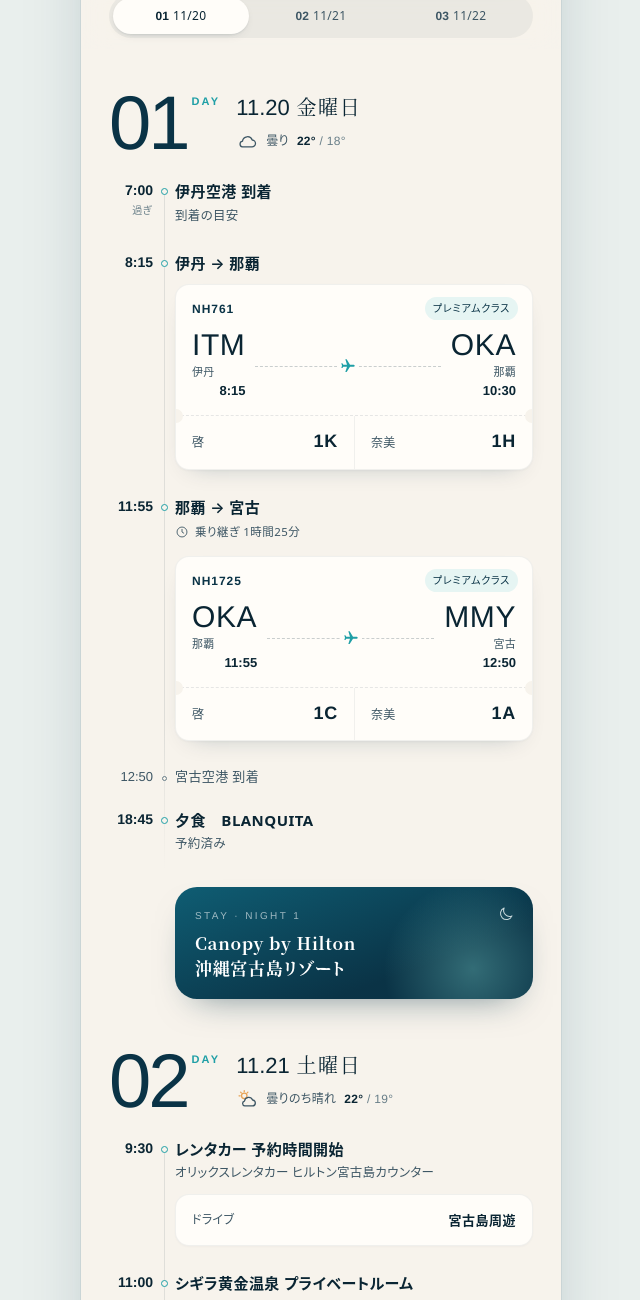
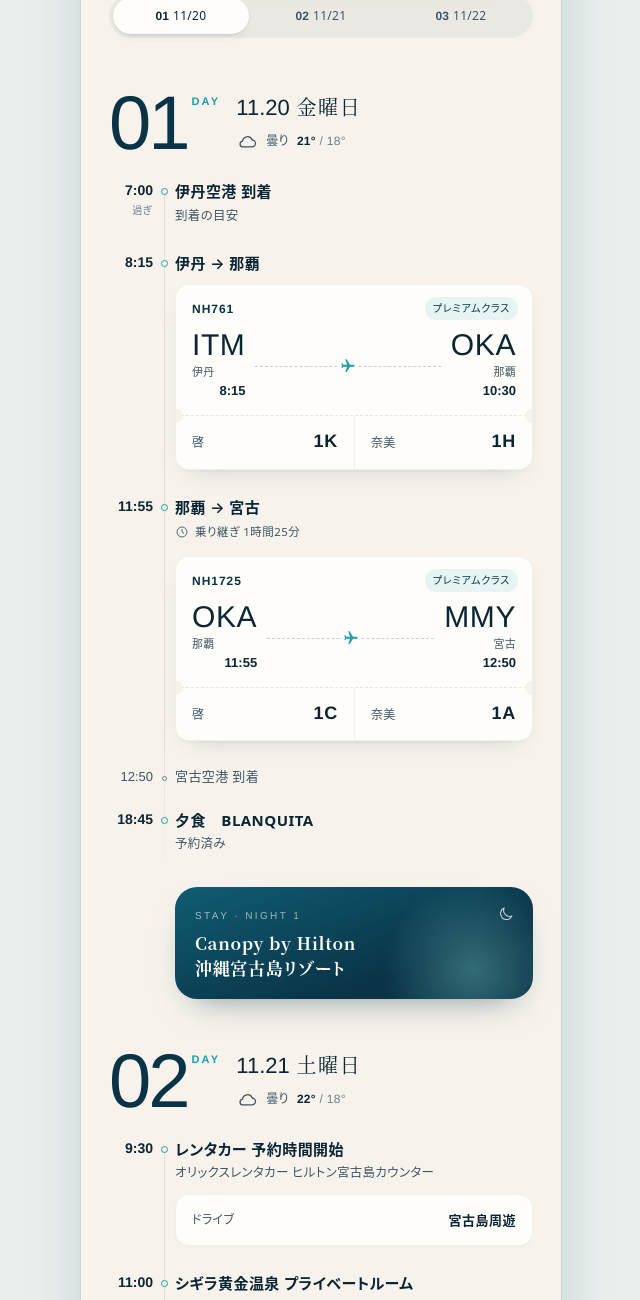
Before and after one commit to brabo624/miyako-itinerary-cc, a plain HTML site: page index.html in a window 1280 px wide. Shown: the part 1060-2360 px from the top of the page, without its empty margins (319-959 px from the left). Drawn offline with Linux system fonts and the light colour scheme.

Commit message:
天気更新: 11/20 曇り 21/18℃、11/21 曇り 22/18℃

```diff
--- a/index.html
+++ b/index.html
@@ -339,7 +339,7 @@ footer small{display:block;font-family:var(--latin);font-size:10px;letter-spacin
   <div class="day-head rv">
     <div class="day-no num">01<sup>DAY</sup></div>
     <div class="day-date"><span class="num">11.20</span> 金曜日</div>
-    <div class="wx"><svg><use href="#i-cloud"/></svg>曇り<span class="t"><b>22°</b> <span>/ 18°</span></span></div>
+    <div class="wx"><svg><use href="#i-cloud"/></svg>曇り<span class="t"><b>21°</b> <span>/ 18°</span></span></div>
   </div>
   <ol class="tl">
     <li class="ev rv" data-at="2026-11-20T07:00">
@@ -398,7 +398,7 @@ footer small{display:block;font-family:var(--latin);font-size:10px;letter-spacin
   <div class="day-head rv">
     <div class="day-no num">02<sup>DAY</sup></div>
     <div class="day-date"><span class="num">11.21</span> 土曜日</div>
-    <div class="wx"><svg><use href="#i-suncloud"/></svg>曇りのち晴れ<span class="t"><b>22°</b> <span>/ 19°</span></span></div>
+    <div class="wx"><svg><use href="#i-cloud"/></svg>曇り<span class="t"><b>22°</b> <span>/ 18°</span></span></div>
   </div>
   <ol class="tl">
     <li class="ev rv" data-at="2026-11-21T09:30">
```
